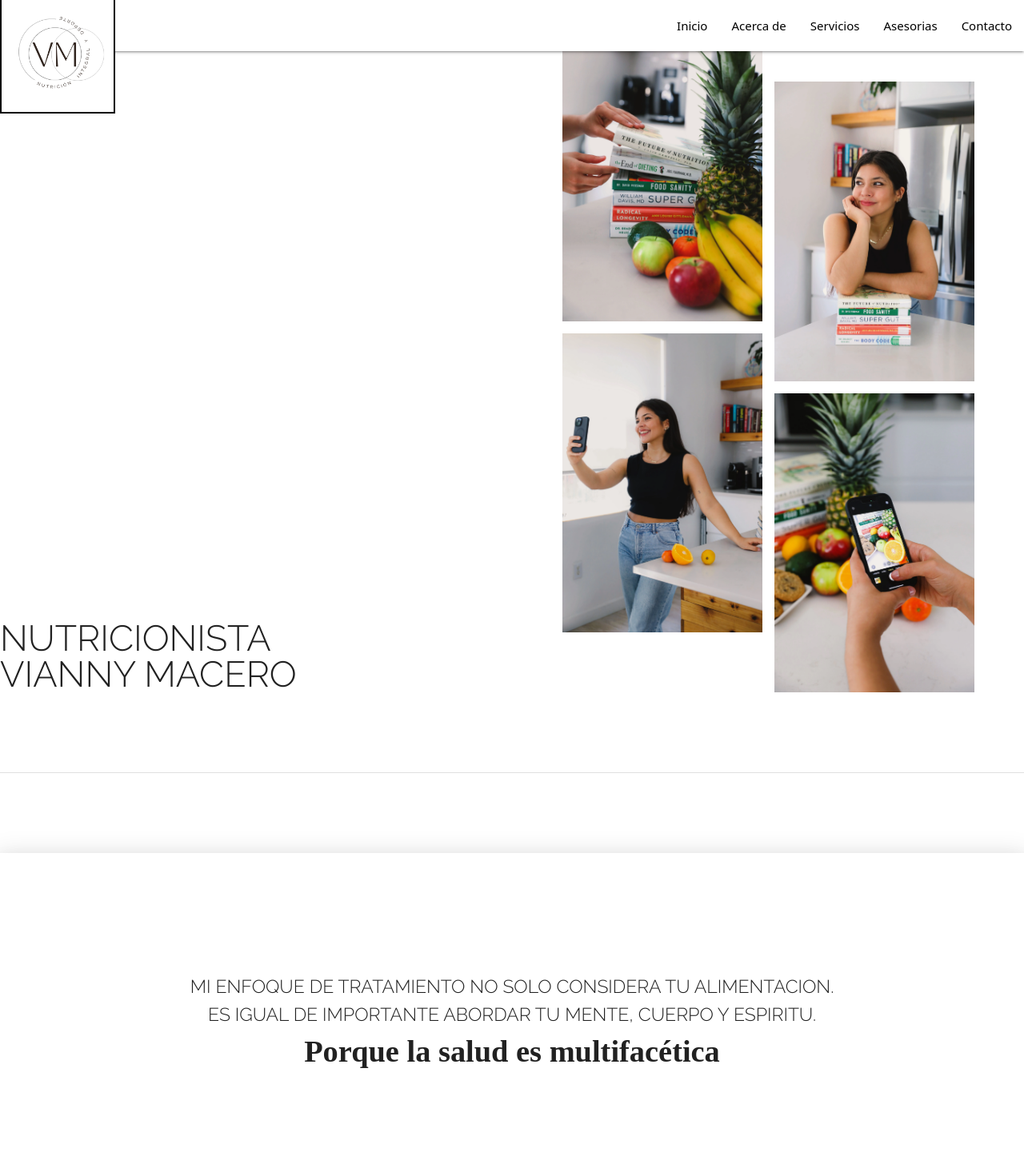
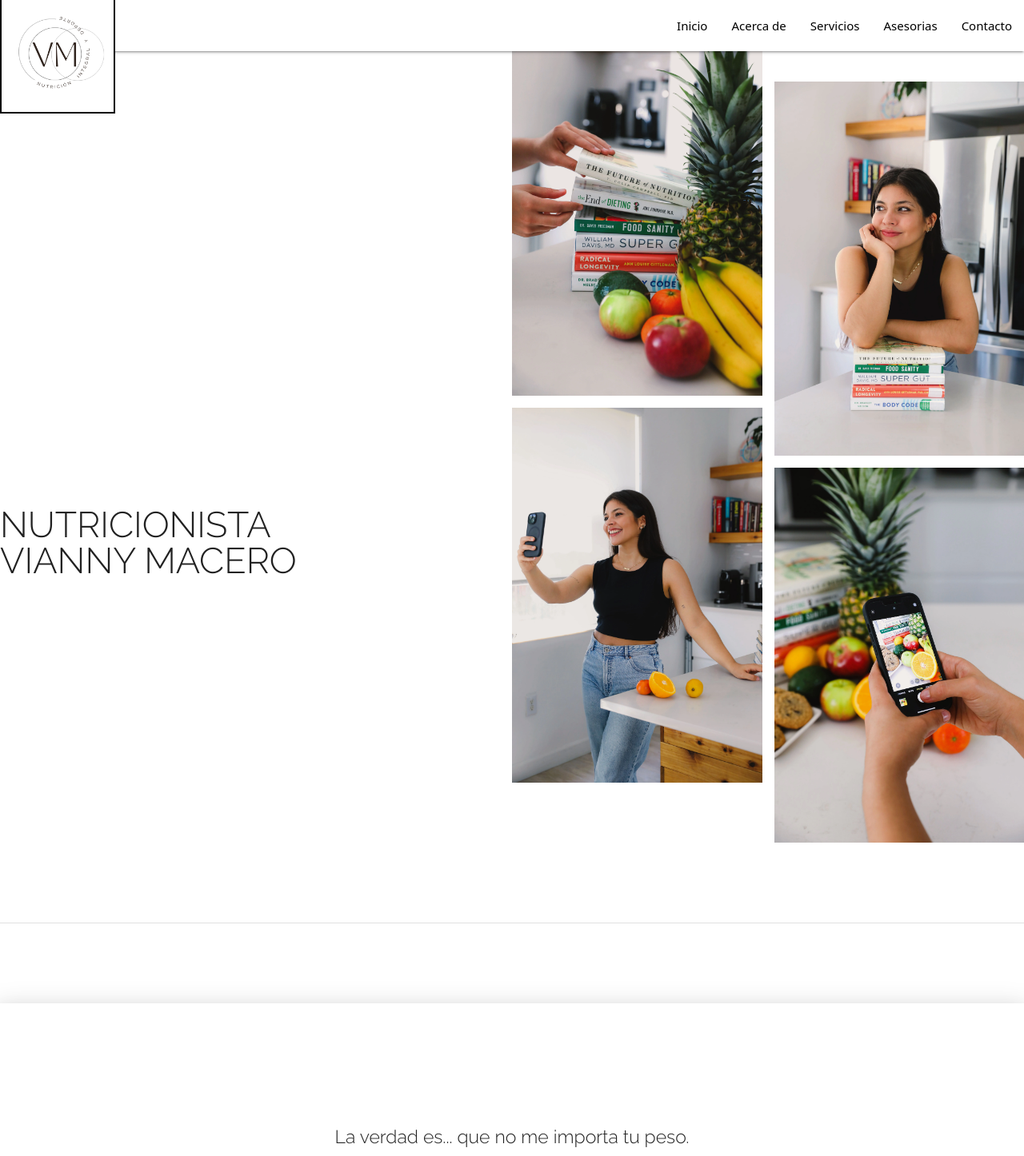
Before and after one commit to VirgilioMacero/Viannys-Page, a React (Vite) app: page / in a window 1280 px wide. Shown: the top 1446 px of the page at 80% size. Built offline with nearby package versions, Linux system fonts and the light colour scheme; a web font is replaced by a local one.

Commit message:
Mini Hot Fixes

```diff
--- a/src/layout/Inicio.tsx
+++ b/src/layout/Inicio.tsx
@@ -7,21 +7,21 @@ function Inicio() {
   return (
     <div id="Inicio" className="container">
       <div
-        className="grid grid-cols-2 max-[700px]:grid-cols-1 max-[700px]:mt-32"
+        className="grid grid-cols-2 max-[700px]:grid-cols-1 "
         style={{ fontFamily: "Raleway" }}
       >
-        <div className="self-end">
+        <div className="self-center mt-[30vh] max-[700px]:mt-0">
           <h1 className="text-5xl">
             NUTRICIONISTA <br></br>VIANNY MACERO
           </h1>
         </div>
-        <div className="grid grid-cols-2 gap-4">
+        <div className="grid grid-cols-2 gap-4 max-[700px]:mt-20">
           <div className="-mt-10 max-[700px]:mt-10">
             <div className="grid grid-cols-1 gap-4">
               <div className="w-full">
                 <img
                   height="250px"
-                  width="250px"
+                  width="100%"
                   className="float-right"
                   src={inicio}
                 ></img>
@@ -29,7 +29,7 @@ function Inicio() {
               <div className="w-full">
                 <img
                   height="250px"
-                  width="250px"
+                  width="100%"
                   className="float-right"
                   src={ViannyLookingPhone}
                 ></img>
@@ -38,8 +38,8 @@ function Inicio() {
           </div>
           <div className="pt-10 max-[700px]:pt-0">
             <div className="grid grid-cols-1 gap-4">
-              <img height="250px" width="250px" src={ViannyOnBooks}></img>
-              <img height="250px" width="250px" src={FruitAndPhone}></img>
+              <img height="250px" width="100%" src={ViannyOnBooks}></img>
+              <img height="250px" width="100%" src={FruitAndPhone}></img>
             </div>
           </div>
         </div>
--- a/src/layout/NutritionalMessage.tsx
+++ b/src/layout/NutritionalMessage.tsx
@@ -7,14 +7,8 @@ function NutritionalMessage() {
       <div className="container z-depth-4">
         <div className="row">
           <Message
-            usedClass="col s12 nutritional-message mt-[150px]"
-            data={`
-
-         MI ENFOQUE DE TRATAMIENTO NO SOLO CONSIDERA TU ALIMENTACION.
-
-            ES IGUAL DE IMPORTANTE ABORDAR TU MENTE, CUERPO Y ESPIRITU.
-
-           `}
+            usedClass="col s12 nutritional-message mt-[150px] max-[700px]:text-[70px]"
+            data={`La verdad es... que no me importa tu peso. \n Mi enfoque de atención no sólo considera tu \n alimentación, también voy a abordar tu \n mente, cuerpo y espíritu. `}
           />
           <div className="row">
             <Message
--- a/src/layout/Reviews.tsx
+++ b/src/layout/Reviews.tsx
@@ -14,7 +14,7 @@ export default function Reviews() {
           titleLeft={true}
           titleRigth={false}
           className="text-center mb-8"
-          titleClasses=""
+          titleClasses="max-[950px]:text-[230%]  max-[400px]:text-3xl"
         />
       </div>
       <div className=" grid grid-cols-3 gap-4 mx-8 overflow-y-auto h-[200px] max-[1100px]:grid-cols-2 max-[670px]:grid-cols-1 p-2">
--- a/src/layout/TypeAdvisory.tsx
+++ b/src/layout/TypeAdvisory.tsx
@@ -15,7 +15,7 @@ function TypeAdvisory() {
           text="ASESORIAS NUTRICIONALES"
           titleLeft={true}
           className="mt-0 justify-end"
-          titleClasses="col-start-3 "
+          titleClasses="col-start-3 max-[950px]:text-[230%] max-[950px]:col-span-2 max-[400px]:text-3xl"
           titleRigth={false}
         />
 
```
